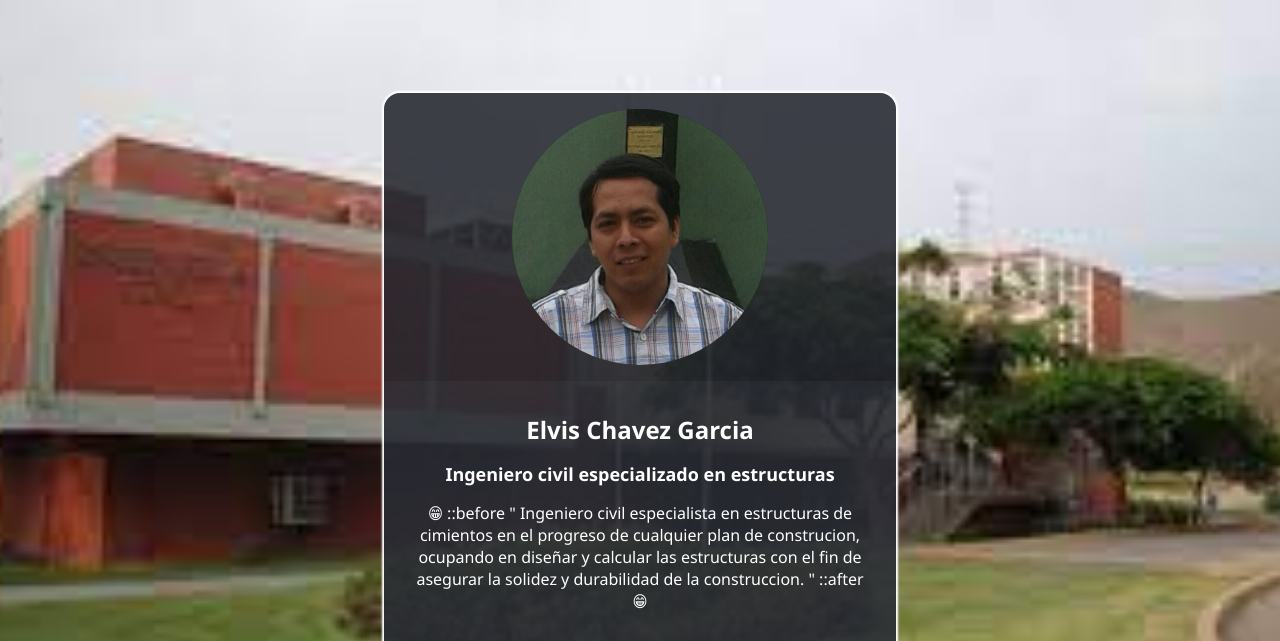
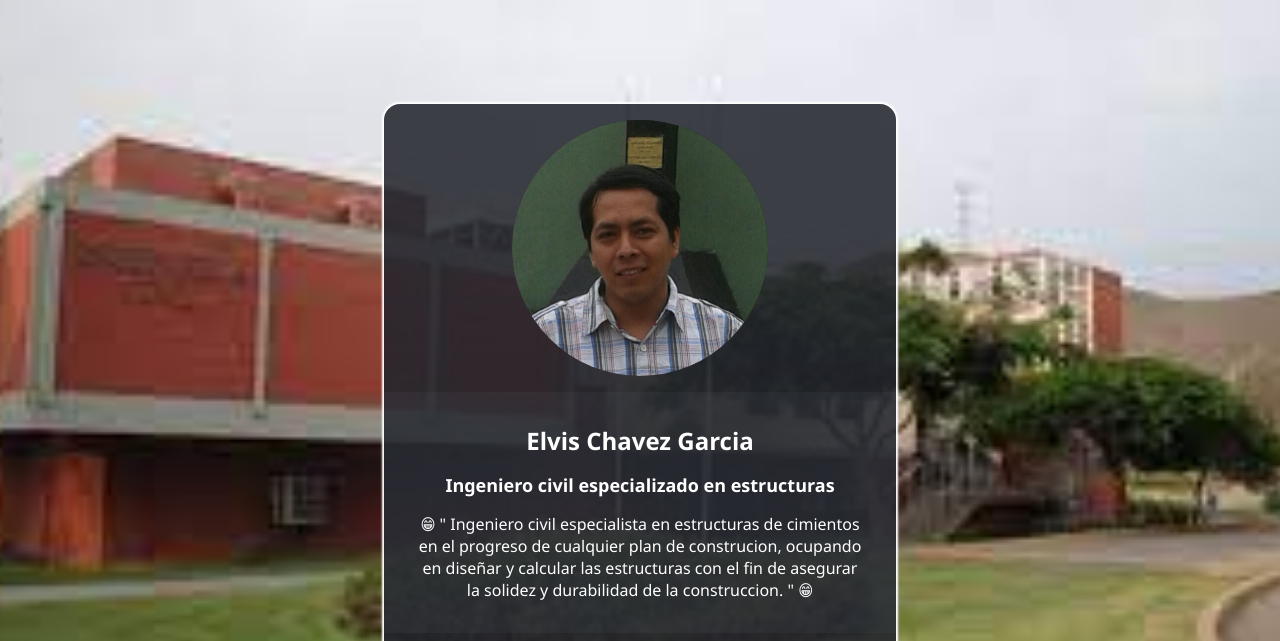
Before and after one commit to Elvis1982/Mi-tarjeta-de-presentacion, a plain HTML site: page index.html in a window 1280 px wide. Shown: the top 641 px of the page. Drawn offline with Linux system fonts and the light colour scheme.

Commit message:
Update modificacion

```diff
--- a/index.html
+++ b/index.html
@@ -22,9 +22,9 @@
             <h1 class="card__body-title">Elvis Chavez Garcia</h1>
             <h2 class="card__body-keywords">Ingeniero civil especializado en estructuras</h2>
             <p class="card__body-presentation">
-              ::before
+
               " Ingeniero civil especialista en estructuras de cimientos en el progreso de cualquier plan de construcion, ocupando en diseñar y calcular las estructuras con el fin de asegurar la solidez y durabilidad de la construccion. "
-              ::after
+
             </p>
           </section>
           <footer class="card__footer">
```
